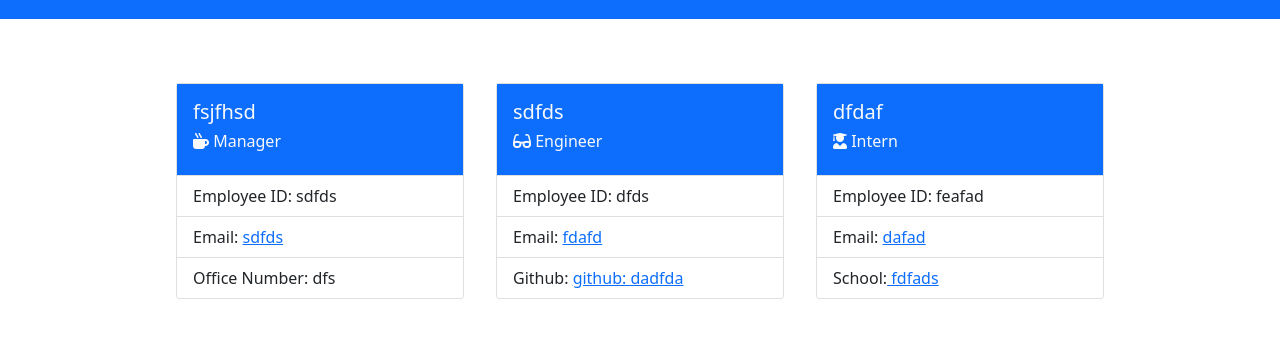
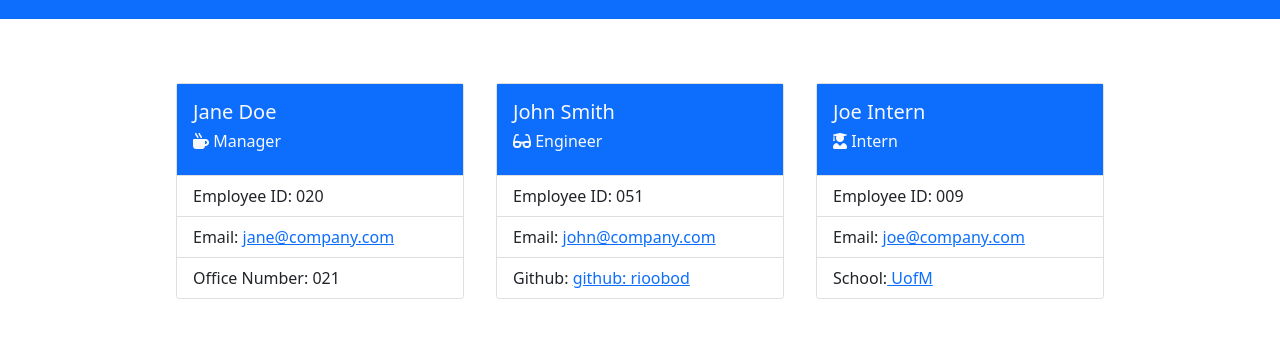
Before and after one commit to rioobod/team-profile-generator, a website: page dist/index.html in a window 1280 px wide. Shown: the part 69-406 px from the top of the page. Drawn offline with nearby package versions, Linux system fonts and the light colour scheme.

Commit message:
updated readme file

```diff
--- a/dist/index.html
+++ b/dist/index.html
@@ -21,20 +21,20 @@
 
     <div id="cards" class="card" style="width: 18rem;">
       <div class="card-body bg-primary">
-        <h5 class="card-title text-light">fsjfhsd</h5>
+        <h5 class="card-title text-light">Jane Doe</h5>
         <h6 class="card-title text-light">
             <i class="fas fa-mug-hot"></i>
             Manager
         </h6>
       </div>
       <ul class="list-group list-group-flush">
-        <li class="list-group-item">Employee ID: sdfds</li>
+        <li class="list-group-item">Employee ID: 020</li>
         <li class="list-group-item">
-            Email: <a href="mailto:sdfds" class="card-link">sdfds</a>
+            Email: <a href="mailto:jane@company.com" class="card-link">jane@company.com</a>
         </li>
 
             <li class="list-group-item">
-                Office Number: dfs
+                Office Number: 021
             </li>
 
       </ul>
@@ -42,23 +42,23 @@
 
     <div id="cards" class="card" style="width: 18rem;">
       <div class="card-body bg-primary">
-        <h5 class="card-title text-light">sdfds</h5>
+        <h5 class="card-title text-light">John Smith</h5>
         <h6 class="card-title text-light">
             <i class="fas fa-glasses"></i>
             Engineer
         </h6>
       </div>
       <ul class="list-group list-group-flush">
-        <li class="list-group-item">Employee ID: dfds</li>
+        <li class="list-group-item">Employee ID: 051</li>
         <li class="list-group-item">
-            Email: <a href="mailto:fdafd" class="card-link">fdafd</a>
+            Email: <a href="mailto:john@company.com" class="card-link">john@company.com</a>
         </li>
 
                     <li class="list-group-item">
                     Github:
                         <a target="_blank"
-                            href="https://github.com/dadfda"
-                            class="card-link">github: dadfda</a>
+                            href="https://github.com/rioobod"
+                            class="card-link">github: rioobod</a>
                     </li>
 
       </ul>
@@ -66,20 +66,20 @@
 
     <div id="cards" class="card" style="width: 18rem;">
       <div class="card-body bg-primary">
-        <h5 class="card-title text-light">dfdaf</h5>
+        <h5 class="card-title text-light">Joe Intern</h5>
         <h6 class="card-title text-light">
             <i class="fas fa-user-graduate"></i>
             Intern
         </h6>
       </div>
       <ul class="list-group list-group-flush">
-        <li class="list-group-item">Employee ID: feafad</li>
+        <li class="list-group-item">Employee ID: 009</li>
         <li class="list-group-item">
-            Email: <a href="mailto:dafad" class="card-link">dafad</a>
+            Email: <a href="mailto:joe@company.com" class="card-link">joe@company.com</a>
         </li>
 
                     <li class="list-group-item">
-                       School:<a class="card-link"> fdfads </a>
+                       School:<a class="card-link"> UofM </a>
                     </li>
 
       </ul>
```
Also changed, not shown: README.md, assets/Teamprofile.PNG (added).
